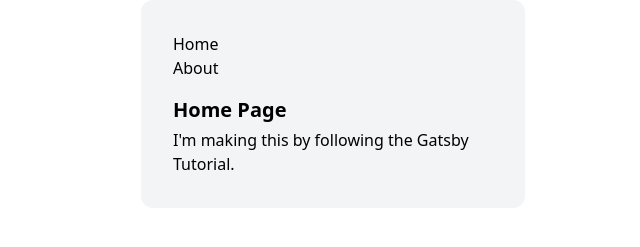
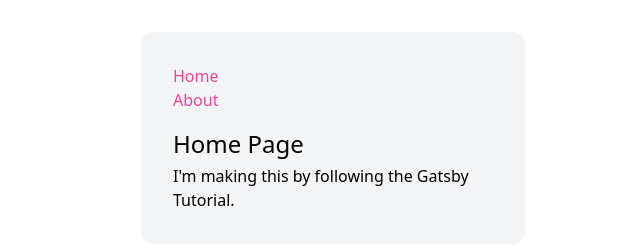
Before and after one commit to ndmekala/trying-out-gatsby, a Gatsby site: page / in a window 1280 px wide. Shown: the whole page, without its empty margins (307-947 px from the left). Built offline with nearby package versions, Linux system fonts and the light colour scheme; Gatsby itself is replaced by a stand-in of ours.

Commit message:
styling in tailwind preflight

```diff
--- a/src/components/layout.js
+++ b/src/components/layout.js
@@ -4,15 +4,15 @@ import { Link } from 'gatsby'
 const Layout = ({ pageTitle, children }) => {
   return (
     <main className="flex justify-center">
-        <div className="bg-gray-100 rounded-xl p-8 w-96">
+        <div className="bg-gray-100 rounded-xl mt-8 p-8 w-96">
         <title>{pageTitle}</title>
         <nav>
-            <ul className="font-medium text-cyan-600">
+            <ul>
                 <li><Link to="/">Home</Link></li>
                 <li><Link to="/about">About</Link></li>
             </ul>
         </nav>
-        <h1 className="mb-1 mt-4 text-xl font-semibold">{pageTitle}</h1>
+        <h1>{pageTitle}</h1>
         {children}
 
         </div>
--- a/src/css/index.css
+++ b/src/css/index.css
@@ -1,3 +1,11 @@
 @tailwind base;
+@layer base {
+    h1 {
+      @apply mb-1 mt-4 text-2xl;
+    }
+    a {
+      @apply text-pink-500 hover:text-indigo-300
+    }
+  }
 @tailwind components;
 @tailwind utilities;
```
